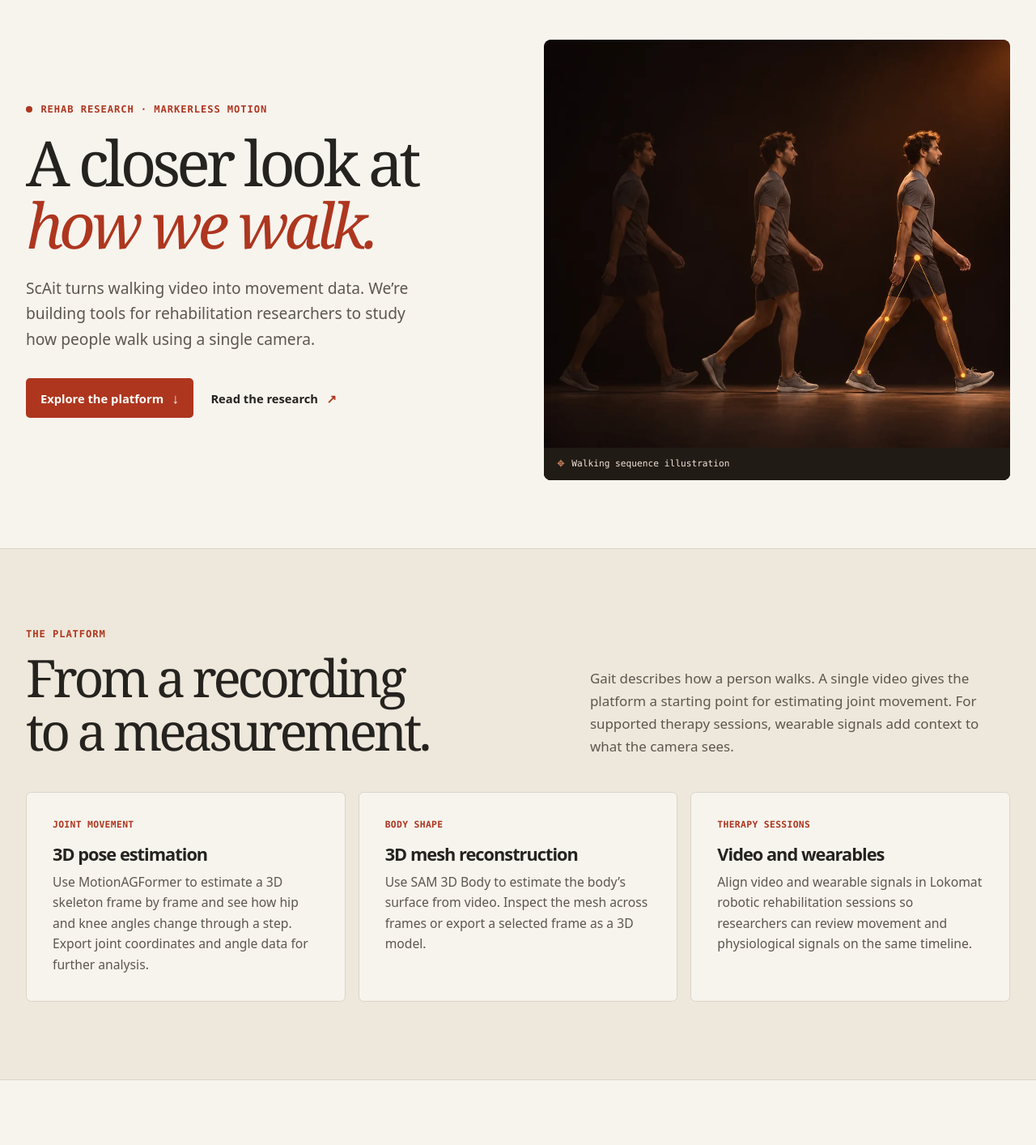
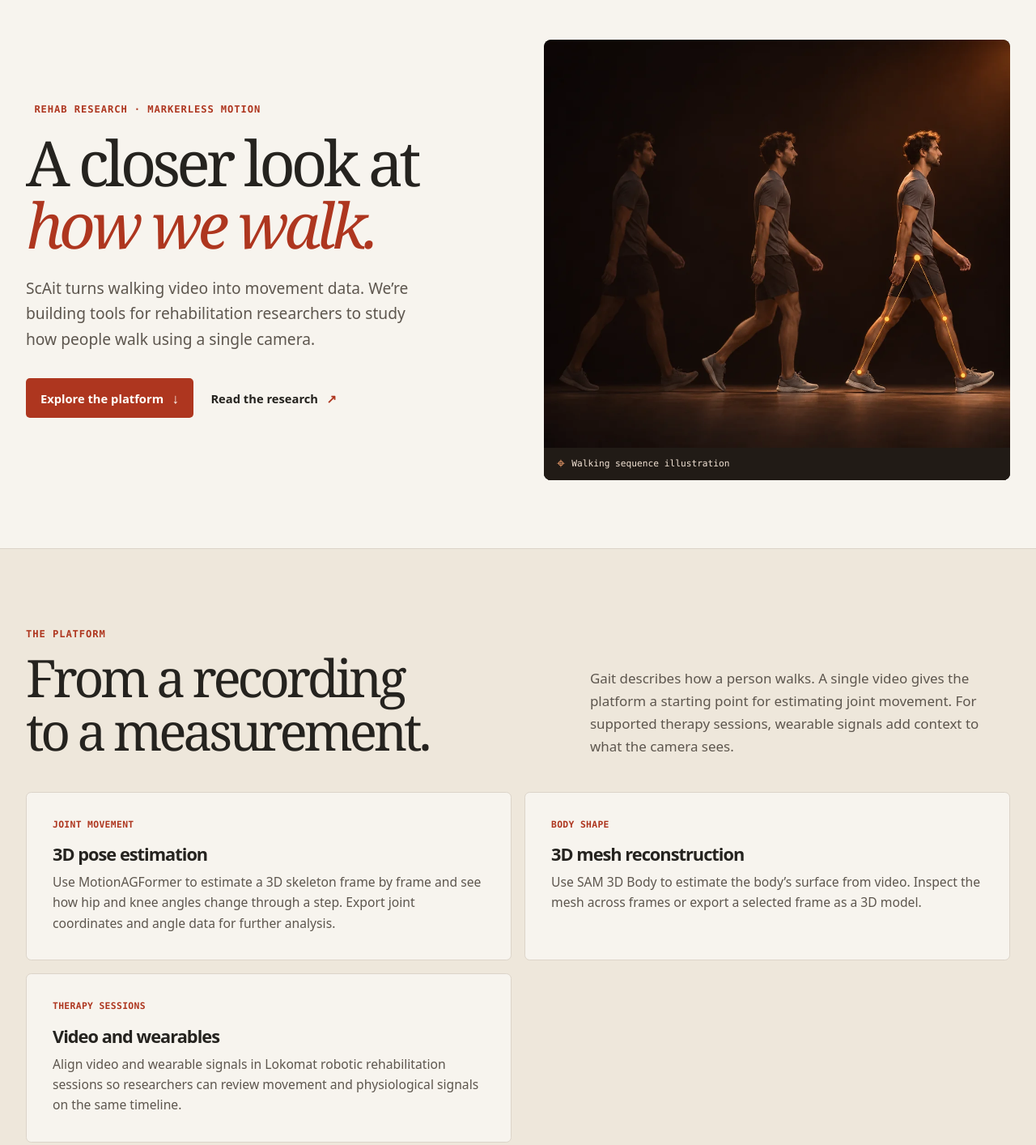
Before and after one commit to AdamBahelka/gait-ai-website, a plain HTML site: page docs/index.html in a window 1280 px wide. Shown: the part 120-1534 px from the top of the page at 81% size. Drawn offline with Linux system fonts and the light colour scheme.

Commit message:
Arrange four platform research areas in a responsive grid

```diff
--- a/docs/styles.css
+++ b/docs/styles.css
@@ -47,7 +47,6 @@ p, h1, h2, h3, figure { margin: 0; }
 .hero { display: grid; grid-template-columns: 1fr 1fr; gap: clamp(2rem, 5vw, 5rem); align-items: center; padding-block: clamp(3rem, 6.6vw, 6.5rem); }
 .eyebrow { font-family: var(--mono); font-size: .76rem; line-height: 1.55; letter-spacing: .075em; text-transform: uppercase; font-weight: 600; }
 .hero .eyebrow { display: flex; align-items: center; gap: .65rem; color: var(--action); }
-.dot { flex: 0 0 auto; width: .5rem; height: .5rem; border-radius: 50%; background: currentColor; }
 h1, h2, .paper h3 { font-family: var(--display); font-weight: 400; letter-spacing: -.065em; }
 h1 { margin-block: 1.1rem 1.5rem; font-size: clamp(3.45rem, 6.05vw, 5.9rem); line-height: .99; text-wrap: balance; }
 h1 em { display: block; color: var(--action); font-weight: inherit; }
@@ -72,7 +71,7 @@ h1 em { display: block; color: var(--action); font-weight: inherit; }
 .section-intro > p, .research-copy > p:not(.eyebrow), .contact p:not(.eyebrow) { color: var(--copy); font-size: 1.06rem; line-height: 1.65; max-width: 37rem; }
 .section-intro .eyebrow, .research-copy .eyebrow { color: var(--action); margin-bottom: .7rem; }
 h2 { font-size: clamp(2.55rem, 5vw, 4.45rem); line-height: 1.03; }
-.capabilities { display: grid; grid-template-columns: repeat(3, 1fr); gap: 1rem; margin-top: 2.6rem; }
+.capabilities { display: grid; grid-template-columns: repeat(2, minmax(0, 1fr)); gap: 1rem; margin-top: 2.6rem; }
 .capabilities article { background: var(--paper); border: 1px solid var(--line); border-radius: .4rem; padding: clamp(1rem, 2.5vw, 2rem); }
 .card-label { color: var(--action); font-family: var(--mono); font-size: .71rem; font-weight: 600; line-height: 1.4; text-transform: uppercase; letter-spacing: .03em; }
 .capabilities h3 { margin-block: .9rem .55rem; font-size: clamp(1.15rem, 1.7vw, 1.4rem); line-height: 1.25; letter-spacing: -.045em; }
```
